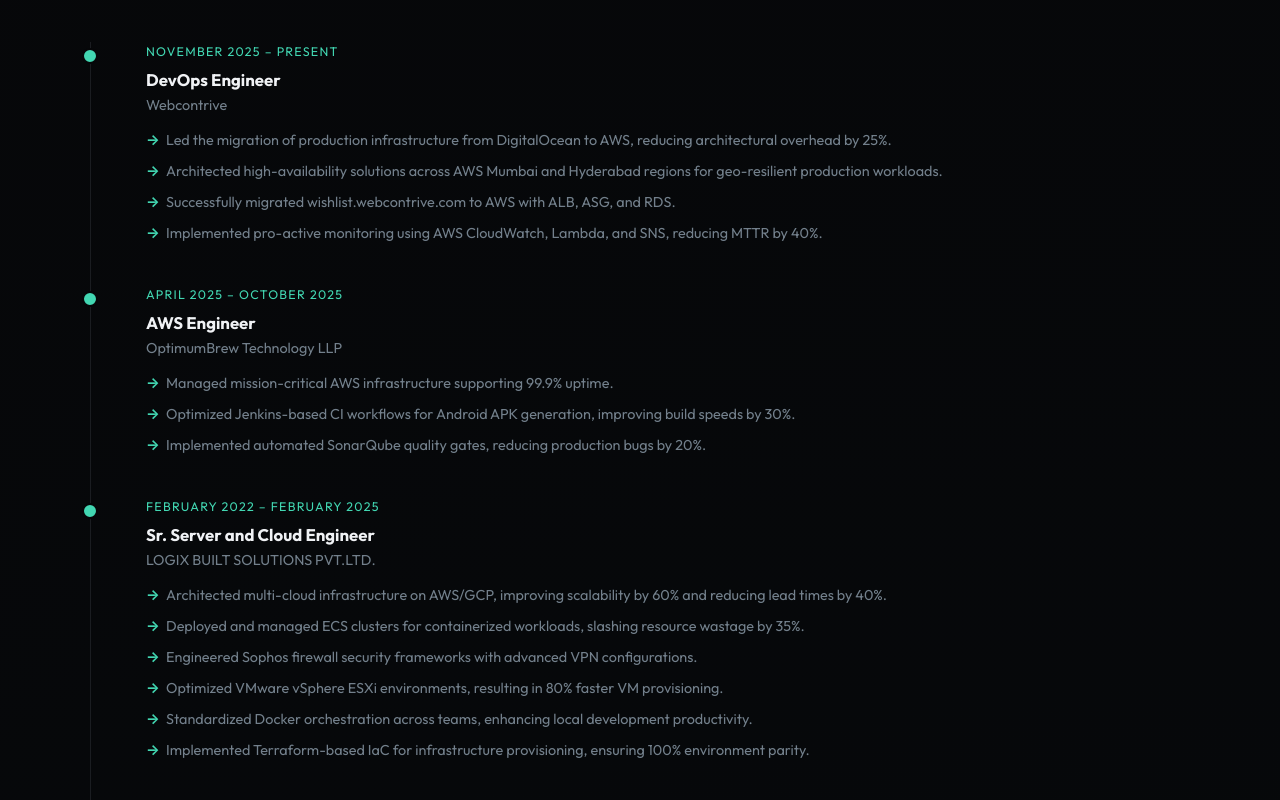
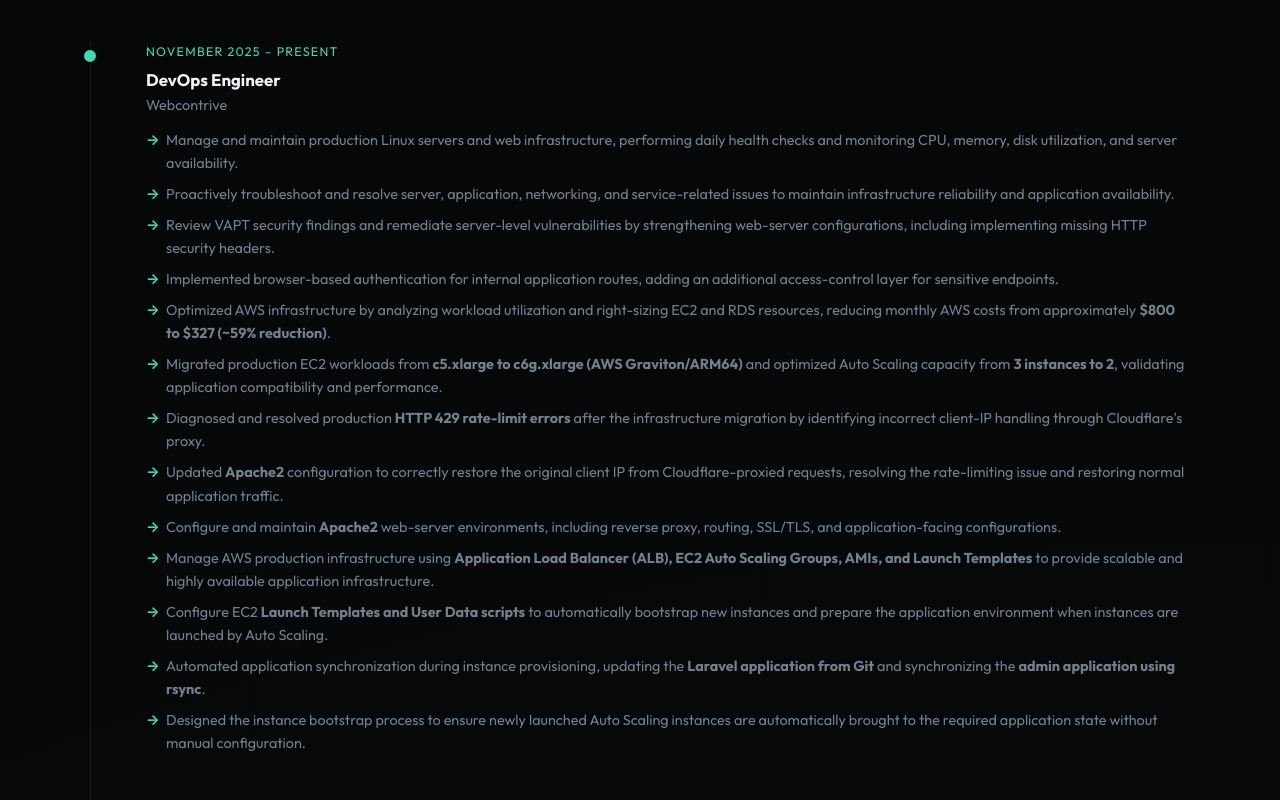
Before and after one commit to jenidevops30/portfolio, a React (Vite) app: page / in a window 1280 px wide. Shown: the part 5040-5840 px from the top of the page. Built offline with nearby package versions, Linux system fonts and the light colour scheme.

Commit message:
feat: update Webcontrive experience details in portfolio and resume files

```diff
--- a/src/data/portfolioData.js
+++ b/src/data/portfolioData.js
@@ -321,10 +321,19 @@
       company: "Webcontrive",
       date_range: "NOVEMBER 2025 – PRESENT",
       description: [
-        "Led the migration of production infrastructure from DigitalOcean to AWS, reducing architectural overhead by 25%.",
-        "Architected high-availability solutions across AWS Mumbai and Hyderabad regions for geo-resilient production workloads.",
-        "Successfully migrated wishlist.webcontrive.com to AWS with ALB, ASG, and RDS.",
-        "Implemented pro-active monitoring using AWS CloudWatch, Lambda, and SNS, reducing MTTR by 40%."
+        "Manage and maintain production Linux servers and web infrastructure, performing daily health checks and monitoring CPU, memory, disk utilization, and server availability.",
+        "Proactively troubleshoot and resolve server, application, networking, and service-related issues to maintain infrastructure reliability and application availability.",
+        "Review VAPT security findings and remediate server-level vulnerabilities by strengthening web-server configurations, including implementing missing HTTP security headers.",
+        "Implemented browser-based authentication for internal application routes, adding an additional access-control layer for sensitive endpoints.",
+        "Optimized AWS infrastructure by analyzing workload utilization and right-sizing EC2 and RDS resources, reducing monthly AWS costs from approximately <strong>$800 to $327 (~59% reduction)</strong>.",
+        "Migrated production EC2 workloads from <strong>c5.xlarge to c6g.xlarge (AWS Graviton/ARM64)</strong> and optimized Auto Scaling capacity from <strong>3 instances to 2</strong>, validating application compatibility and performance.",
+        "Diagnosed and resolved production <strong>HTTP 429 rate-limit errors</strong> after the infrastructure migration by identifying incorrect client-IP handling through Cloudflare's proxy.",
+        "Updated <strong>Apache2</strong> configuration to correctly restore the original client IP from Cloudflare-proxied requests, resolving the rate-limiting issue and restoring normal application traffic.",
+        "Configure and maintain <strong>Apache2</strong> web-server environments, including reverse proxy, routing, SSL/TLS, and application-facing configurations.",
+        "Manage AWS production infrastructure using <strong>Application Load Balancer (ALB), EC2 Auto Scaling Groups, AMIs, and Launch Templates</strong> to provide scalable and highly available application infrastructure.",
+        "Configure EC2 <strong>Launch Templates and User Data scripts</strong> to automatically bootstrap new instances and prepare the application environment when instances are launched by Auto Scaling.",
+        "Automated application synchronization during instance provisioning, updating the <strong>Laravel application from Git</strong> and synchronizing the <strong>admin application using rsync</strong>.",
+        "Designed the instance bootstrap process to ensure newly launched Auto Scaling instances are automatically brought to the required application state without manual configuration."
       ]
     },
     {
```
Also changed, not shown: RESUME.html (+14 -6 lines), 1 other file (tests, documents, lock files or other folders).
